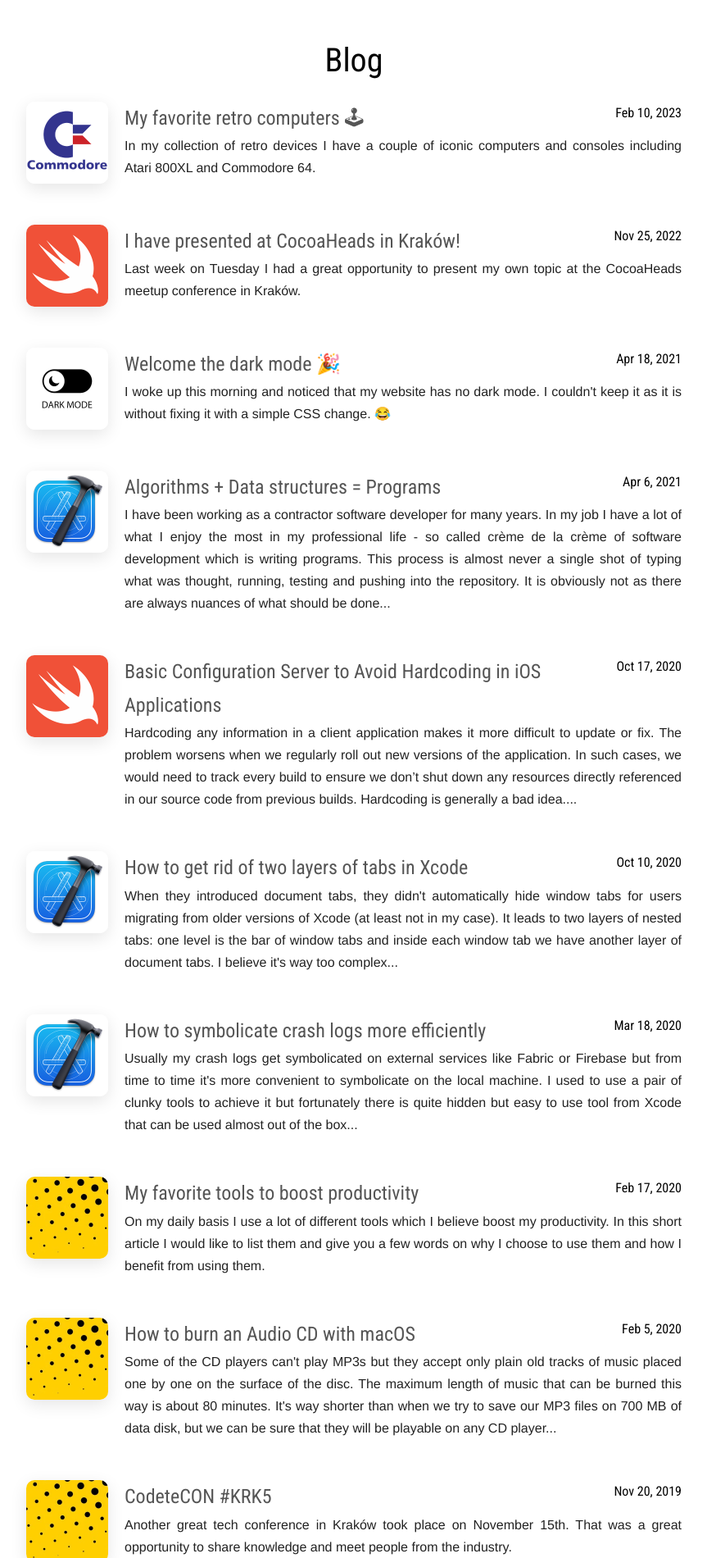
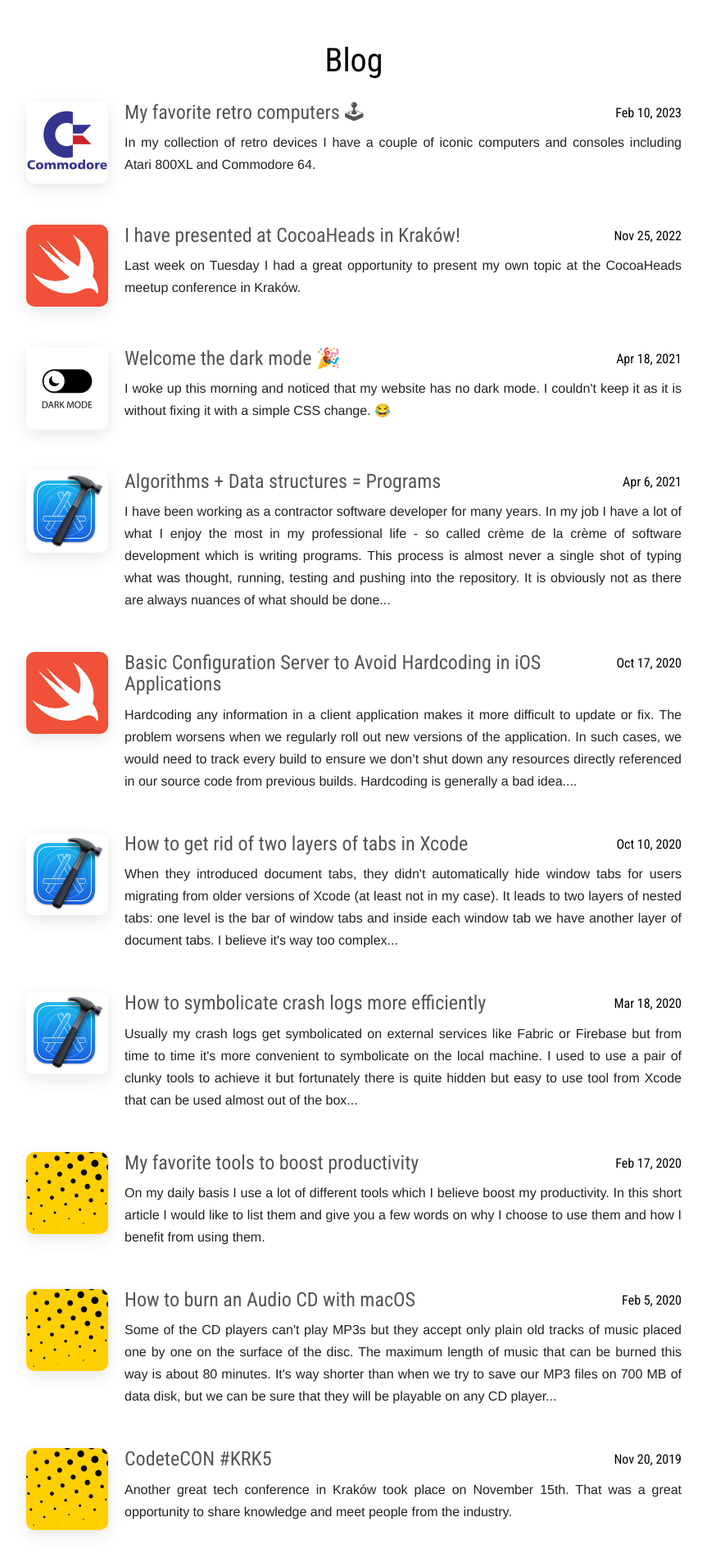
Before and after one commit to michalcichon/michalcichon.github.io, a Jekyll site: the page built from blog.html, in a window 1280 px wide. Shown: the part 200-2100 px from the top of the page at 82% size, without its empty margins (208-1071 px from the left). Built offline with Jekyll 4.4.1, drawn with Linux system fonts in a browser that asks for light colours.

Commit message:
fix blog list h2 margins

```diff
--- a/css/main.css
+++ b/css/main.css
@@ -641,7 +641,8 @@ ul.post-list li.post-element {
 }
 
 #main-space-content .post-list h2 {
-  margin-bottom: 0;
+  margin-bottom: 10px;
+  line-height: 110%;
 }
 
 #main-space-content strong {
```
Also changed, not shown: css/main.min.css.
